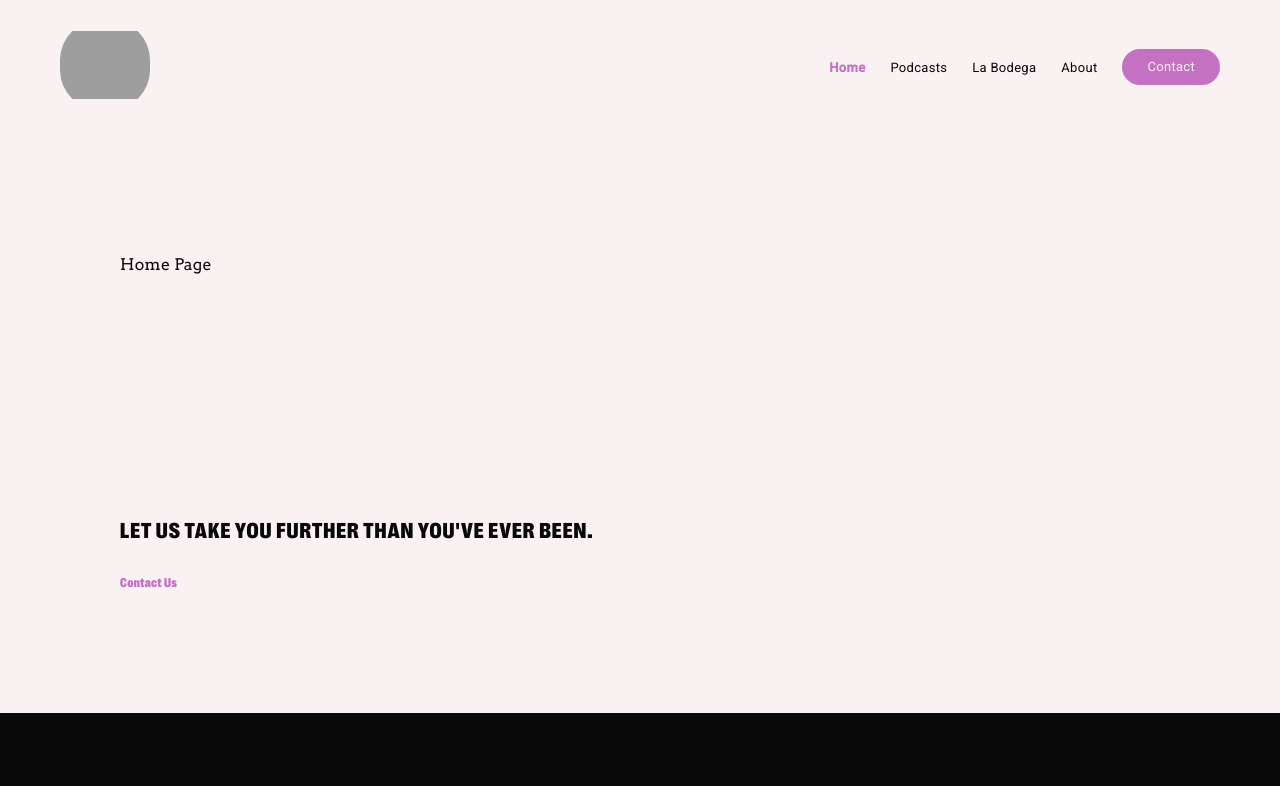
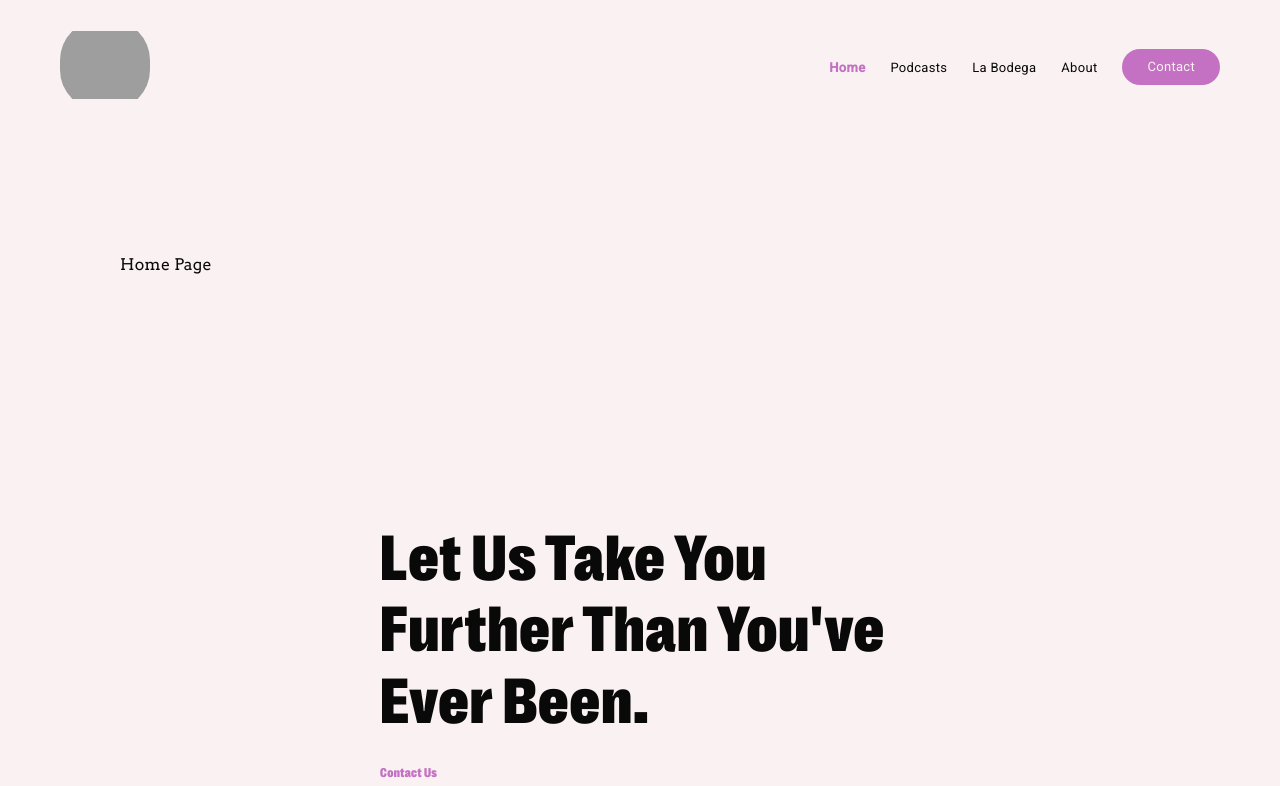
Before and after one commit to filipego/diquemedia, a Next.js app: page / in a window 1280 px wide. Shown: the top 786 px of the page. Built offline with nearby package versions, Linux system fonts and the light colour scheme; grey boxes are pictures that could not be loaded.

Commit message:
started working on cta

```diff
--- a/components/common/ContactCTA.js
+++ b/components/common/ContactCTA.js
@@ -10,7 +10,7 @@ function ContactCTA() {
 
         <Container classes={router.pathname === "/contact" ? "remove-cta" : ""}>
 
-            <div>
+            <div className="contactCTA">
                 <h2>let us take you further than you've ever been.</h2>
                 <Link href="/contact">
                     <a className="contact-cta-btn">Contact Us</a>
--- /dev/null
+++ b/styles/components/common/contactcta.scss
@@ -0,0 +1,7 @@
+.contactCTA {
+    position: relative;
+    margin: 0 auto;
+    max-width: 50%;
+
+    h2 {}
+}
--- a/styles/globals.scss
+++ b/styles/globals.scss
@@ -405,6 +405,7 @@ ol {
 
 @import "./components/common/nav.scss";
 @import "./components/common/header.scss";
+@import "./components/common/contactcta.scss";
 @import "./components/common/footer.scss";
 
 
--- a/styles/typography.scss
+++ b/styles/typography.scss
@@ -1,56 +1,6 @@
 %heading {
     font-family: $font-primary;
     line-height: 1.3;
-}
-
-h1 {
-    font-family: $font-primary;
-    text-transform: uppercase;
-    font-weight: bold;
-    font-size: 5rem;
-    line-height: 1.2;
-    letter-spacing: .3rem;
-    color: $color-offwhite;
-    margin-bottom: 6.5rem;
-
-    .break {
-        text-align: center;
-        display: block;
-
-        &:first-child {
-            padding-right: 4rem;
-        }
-
-        &:last-child {
-            padding-left: 9rem;
-        }
-    }
-
-
-    @media only screen and (min-width : 1500px) {
-        font-size: 7.7rem;
-        margin-bottom: 8.5rem;
-    }
-
-    .special {
-        color: $color-primary;
-        font-family: $font-secondary;
-        font-size: 8.5rem;
-        text-transform: uppercase;
-
-        @media only screen and (min-width : 1500px) {
-            font-size: 9.5rem;
-        }
-
-        @media only screen and (max-width: $bp-small) {
-            font-size: 5rem;
-        }
-    }
-
-    @media only screen and (max-width: $bp-small) {
-        font-size: 3.5rem;
-        line-height: 1;
-    }
 }
 
 h2,
@@ -63,10 +13,10 @@ h4 {
 }
 
 h2 {
-    font-size: 2.2rem;
+    font-size: 6.5rem;
     margin-bottom: 3rem;
-    text-transform: uppercase;
     line-height: 1.1;
+    text-transform: capitalize;
 
     @media only screen and (max-width: $bp-small) {
         font-size: 2rem;
```
